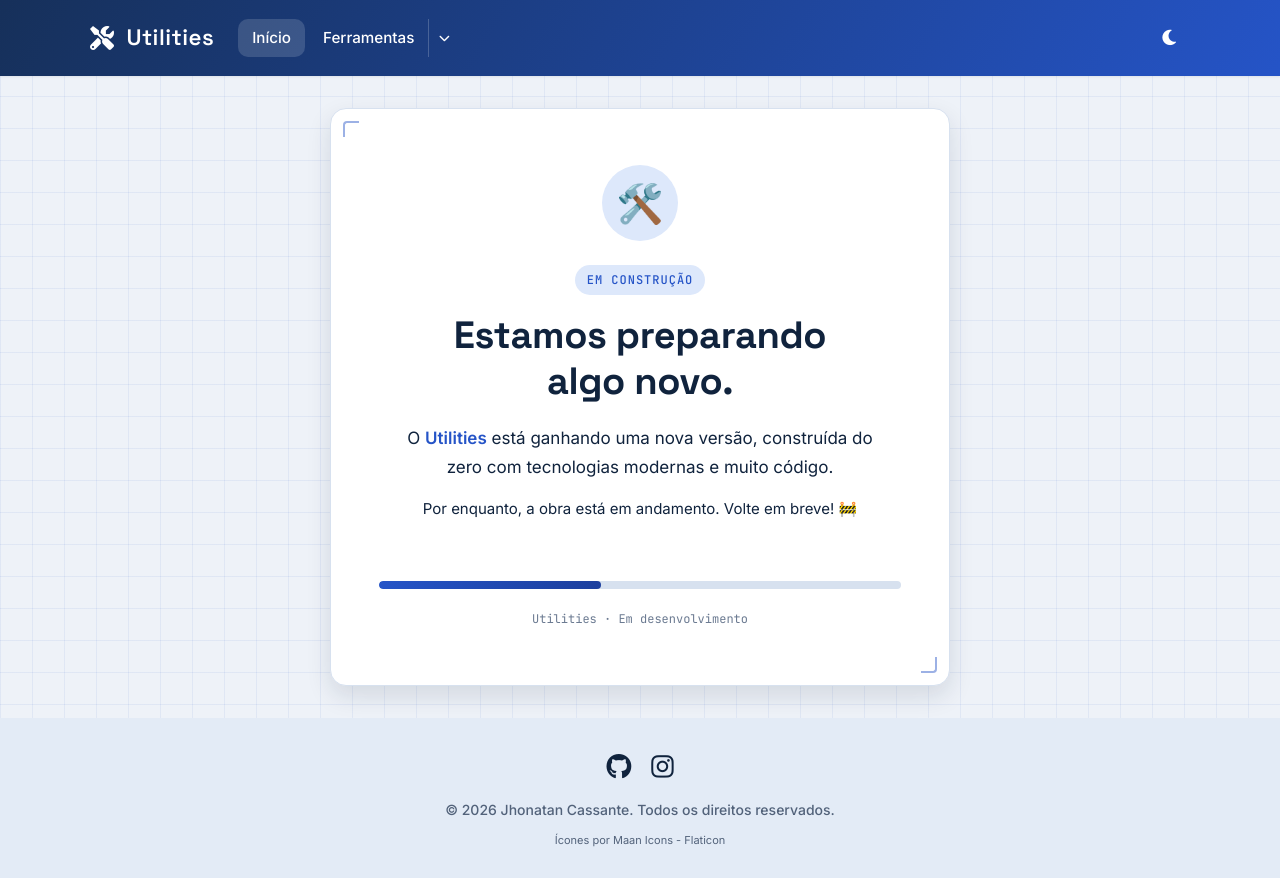
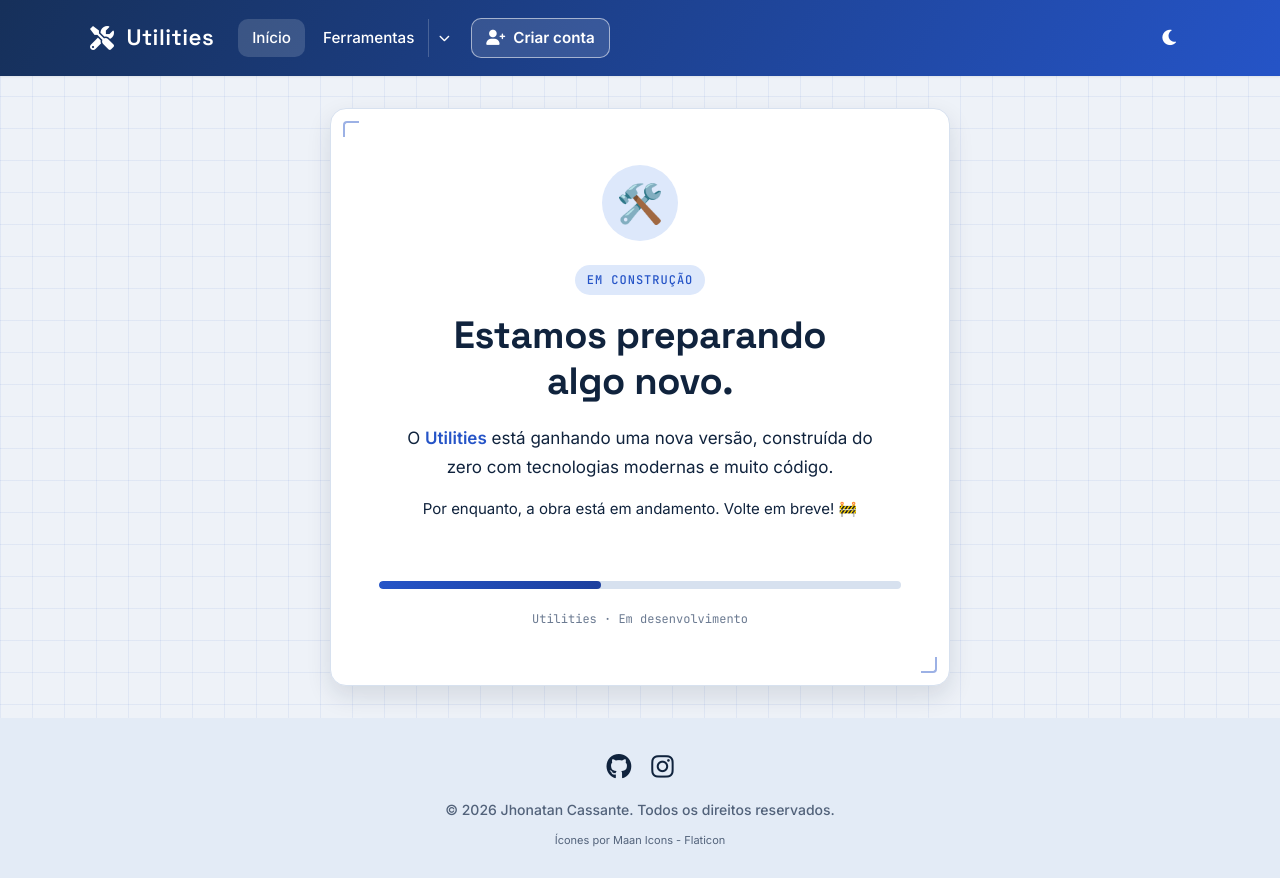
Before and after one commit to jhonatancassante/utilities-node, a Next.js app: page / in a window 1280 px wide. Built offline with nearby package versions, Linux system fonts and the light colour scheme.

Commit message:
feat: adiciona acesso ao cadastro na navegação

```diff
--- a/components/Header/index.js
+++ b/components/Header/index.js
@@ -151,11 +151,24 @@ function Header() {
                 </NavLink>
               </li>
             )}
+
+            <li>
+              <Link
+                href="/cadastro"
+                className={styles.signupLink}
+                aria-current={
+                  router.pathname === "/cadastro" ? "page" : undefined
+                }
+                onClick={closeMenus}
+              >
+                <i className="fas fa-user-plus" aria-hidden="true"></i>
+                Criar conta
+              </Link>
+            </li>
           </ul>
         </nav>
 
         <div className={styles.actions}>
-          {/* Espaço reservado para a futura sessão de login (Entrar / menu do usuário). */}
           <ThemeToggle />
           <button
             type="button"
--- a/components/Header/index.module.css
+++ b/components/Header/index.module.css
@@ -275,3 +275,46 @@ a.toolItem[aria-current="page"] {
     box-shadow: none;
   }
 }
+
+/* components/Header/index.module.css */
+/* Ação de cadastro na navegação principal */
+.signupLink {
+  display: inline-flex;
+  align-items: center;
+  justify-content: center;
+  gap: 8px;
+  margin-left: 8px;
+  padding: 8px 14px;
+  border: 1px solid rgba(255, 255, 255, 0.55);
+  border-radius: var(--radius-md);
+  background: rgba(255, 255, 255, 0.12);
+  color: var(--header-text);
+  font-size: 0.95rem;
+  font-weight: 600;
+  white-space: nowrap;
+  transition:
+    background-color var(--transition-fast),
+    border-color var(--transition-fast);
+}
+
+.signupLink:hover,
+.signupLink[aria-current="page"] {
+  border-color: #ffffff;
+  background: rgba(255, 255, 255, 0.24);
+}
+
+@media (max-width: 860px) {
+  .signupLink {
+    justify-content: flex-start;
+    margin: 6px 0 0;
+    padding: 10px 14px;
+    border-color: var(--accent);
+    background: var(--accent);
+    color: #ffffff;
+  }
+
+  .signupLink:hover,
+  .signupLink[aria-current="page"] {
+    background: var(--accent-hover);
+  }
+}
```
